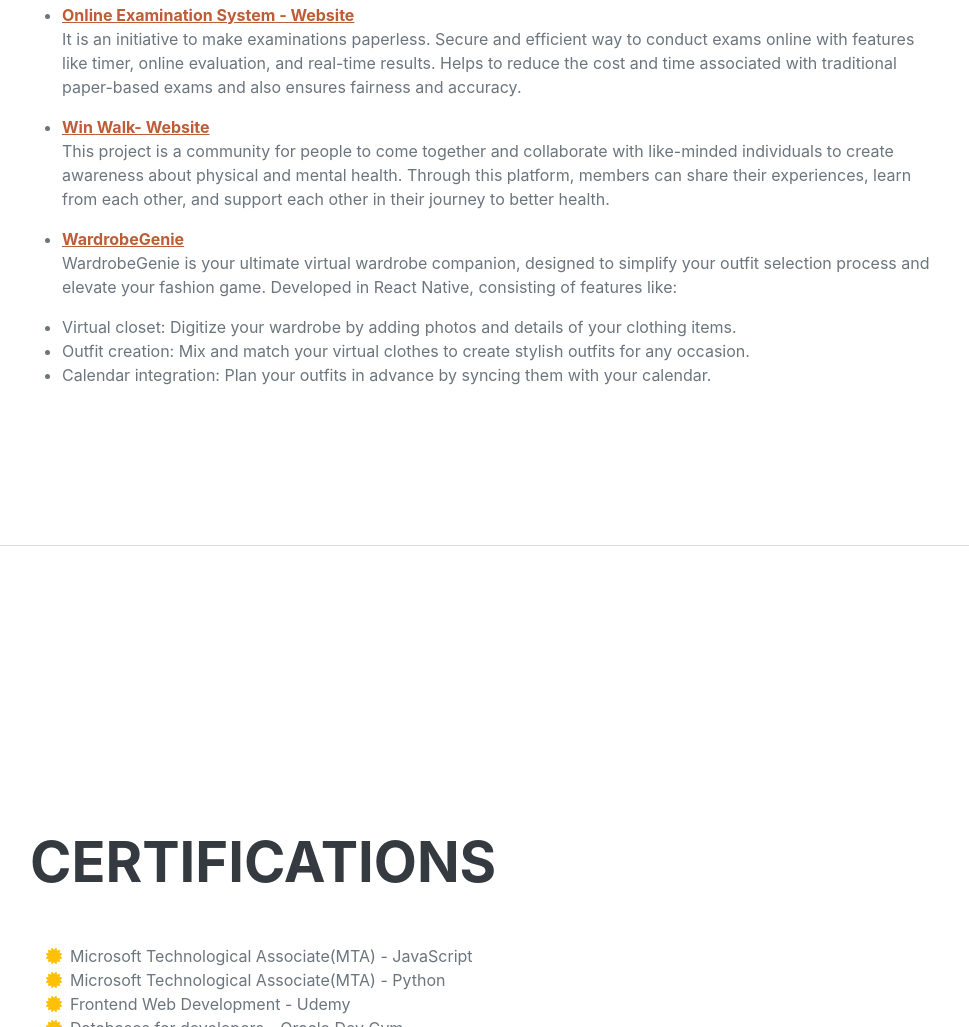
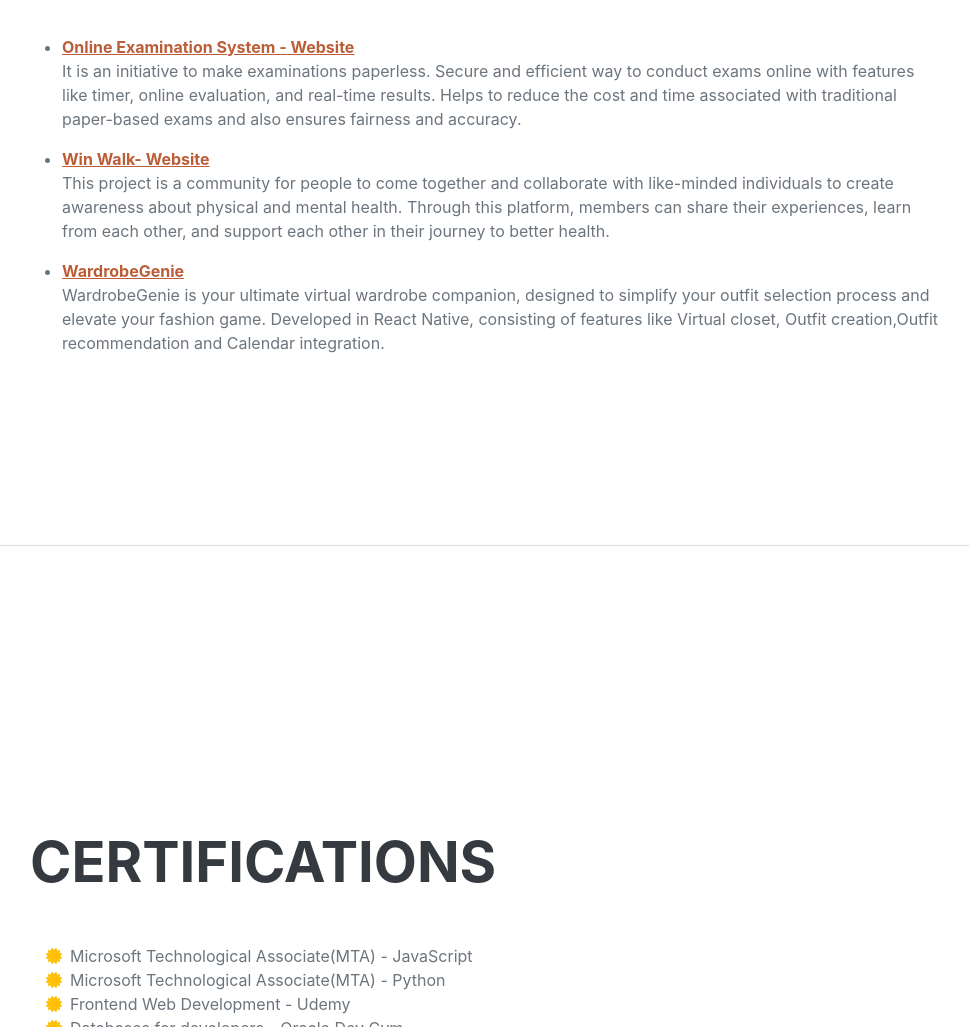
Before and after one commit to bhatvinayak/bhatvinayak, a plain HTML site: page index.html in a window 1280 px wide. Shown: the part 3829-4856 px from the top of the page, without its empty margins (290-1259 px from the left). Drawn offline with nearby package versions, Linux system fonts and the light colour scheme; a web font is replaced by a local one.

Commit message:
Update index.html

```diff
--- a/index.html
+++ b/index.html
@@ -220,12 +220,9 @@
                         </p>
                     </li>
                     <li>
-                        <p><b><a href="https://github.com/bhatvinayak/Wordle-Clone-React">WardrobeGenie</a></b> <br>
+                        <p><b><a href="https://github.com/bhatvinayak/WardrobeGenie">WardrobeGenie</a></b> <br>
                             WardrobeGenie is your ultimate virtual wardrobe companion, designed to simplify your outfit
-selection process and elevate your fashion game. Developed in React Native, consisting of features like:
-                            <li>Virtual closet: Digitize your wardrobe by adding photos and details of your clothing items.</li>
-                            <li>Outfit creation: Mix and match your virtual clothes to create stylish outfits for any occasion.</li>
-                            <li>Calendar integration: Plan your outfits in advance by syncing them with your calendar.</li>
+                            selection process and elevate your fashion game. Developed in React Native, consisting of features like Virtual closet, Outfit creation,Outfit recommendation and Calendar integration.
                         </p>
                     </li>
                 </ul>
```
